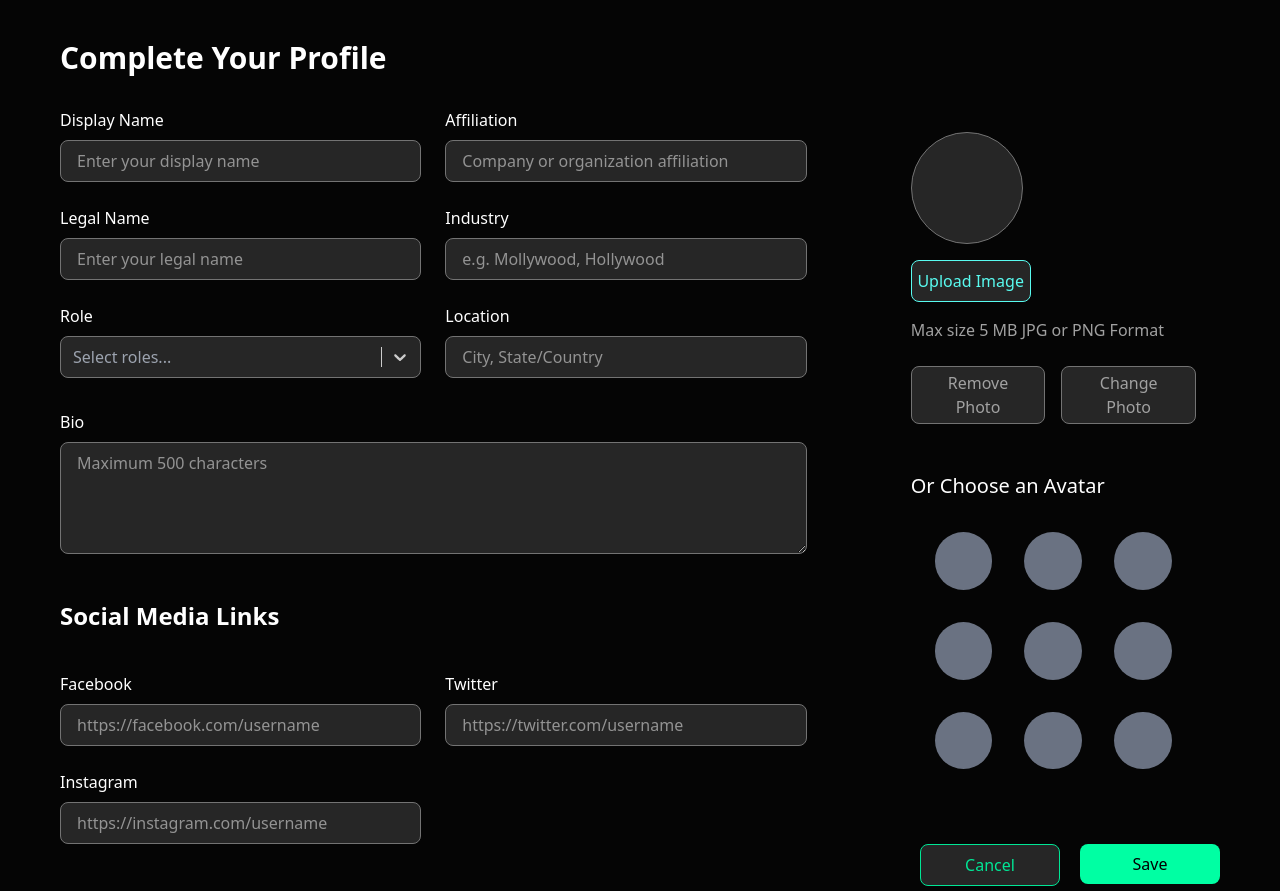
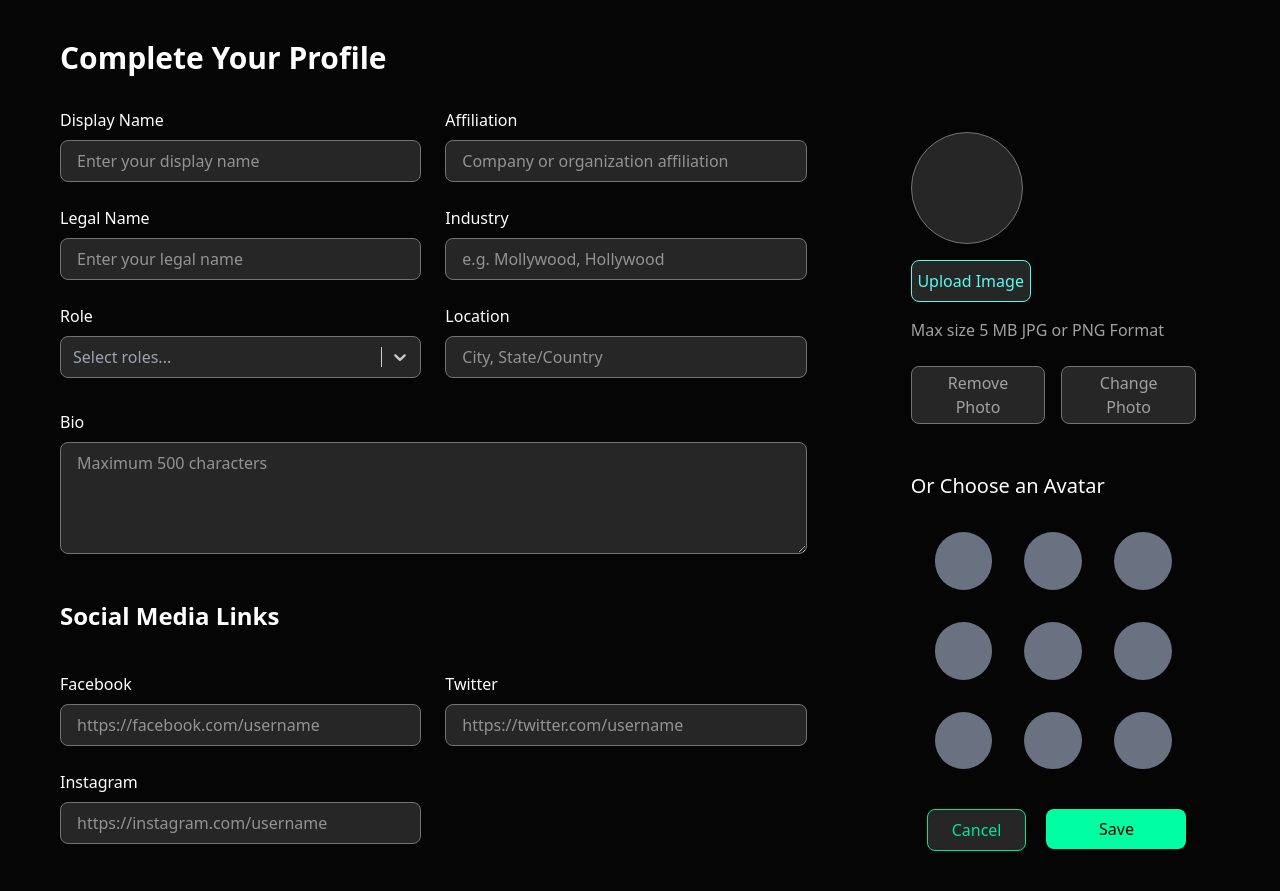
Before and after one commit to pranojtp/signupanddetails, a React (Vite) app in the folder signuppage/: page /personaldetails in a window 1280 px wide. Built offline with nearby package versions, Linux system fonts and the light colour scheme.

Commit message:
updated on 08-10-2025

```diff
--- a/signuppage/src/components/Personaldetails.tsx
+++ b/signuppage/src/components/Personaldetails.tsx
@@ -272,12 +272,28 @@ const Personaldetails = () => {
                                             <div className="w-full h-full bg-gray-500 rounded-full"></div>
                                         </div>
                                     </div>
+                                    <div className="flex gap-5 mt-8">
+                                    <button
+                                        // onClick={handleSave}
+                                        className="px-6 py-2 bg-neutral-800 text-[#00e695] font-Read w-35 border-1 border-[#00e695] rounded-lg hover:bg-[#00e695] hover:text-black transition"
+                                    >
+                                        Cancel
+                                    </button>
+                                    <a href="/addmembers">
+                                        <button
+                                            // onClick={handleSave}
+                                            className="px-6 py-2 bg-[#00FFA3] text-black font-Read w-35 rounded-lg hover:bg-[#00e695] transition"
+                                        >
+                                            Save
+                                        </button>
+                                    </a>
+                                    </div>
                                 </div>
                             </div>
                         </div>
                     </div>
                 </div>
-                <div className="flex justify-end gap-5 mb-8">
+                {/* <div className="flex justify-end gap-5 mb-8">
                     <button
                         // onClick={handleSave}
                         className="px-6 py-2 bg-neutral-800 text-[#00e695] font-Read w-35 border-1 border-[#00e695] rounded-lg hover:bg-[#00e695] hover:text-black transition"
@@ -285,14 +301,14 @@ const Personaldetails = () => {
                         Cancel
                     </button>
                     <a href="/addmembers">
-                    <button
-                        // onClick={handleSave}
-                        className="px-6 py-2 bg-[#00FFA3] text-black font-Read w-35 rounded-lg hover:bg-[#00e695] transition"
-                    >
-                        Save
-                    </button>
+                        <button
+                            // onClick={handleSave}
+                            className="px-6 py-2 bg-[#00FFA3] text-black font-Read w-35 rounded-lg hover:bg-[#00e695] transition"
+                        >
+                            Save
+                        </button>
                     </a>
-                </div>
+                </div> */}
             </div>
         </>
     )
```
